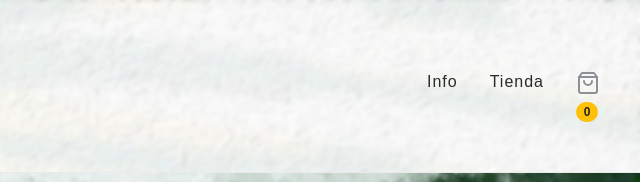
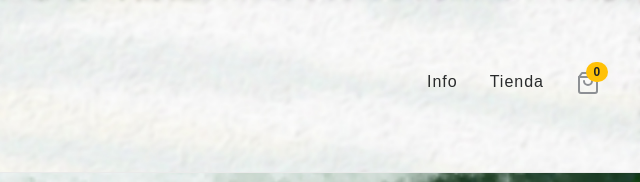
Before and after one commit to nachoduarte/Los-Cardales-Miel-e-commerce-javascript, a plain HTML site: page index.html in a window 1280 px wide. Shown: the top 182 px of the page, 640-1280 px from the left. Drawn offline with nearby package versions, Linux system fonts and the light colour scheme.

Commit message:
Cambio en la posicion de badge en icono carrito

```diff
--- a/index.html
+++ b/index.html
@@ -39,7 +39,7 @@
                     <li class="nav-item dropdown">
                       <a href="#"  data-toggle="dropdown" role="button"  id="dropdownMenuLink" data-bs-toggle="dropdown" aria-expanded="false">
                           <img src="imagenes/shopping-bag.svg">
-                          <div class="current-link"></div>
+
                           <span id="carritoCantidad" class="badge rounded-pill bg-warning text-dark">0</span> <!--Generacion Interactiva de carrito-->
                       </a>
 
--- a/scss/style.scss
+++ b/scss/style.scss
@@ -130,6 +130,19 @@
     z-index: 1;
     right:0;
 }
+#carritoCantidad{
+    position:absolute;
+    right:-8px;
+    bottom: 8px;
+
+}
+a{
+    text-decoration: none;
+    text-decoration-line: none !important;
+    border:0;
+    position: relative;
+}
+
 
 .dropdown-menu--display{
     display:block;
```
Also changed, not shown: style/style.css.
